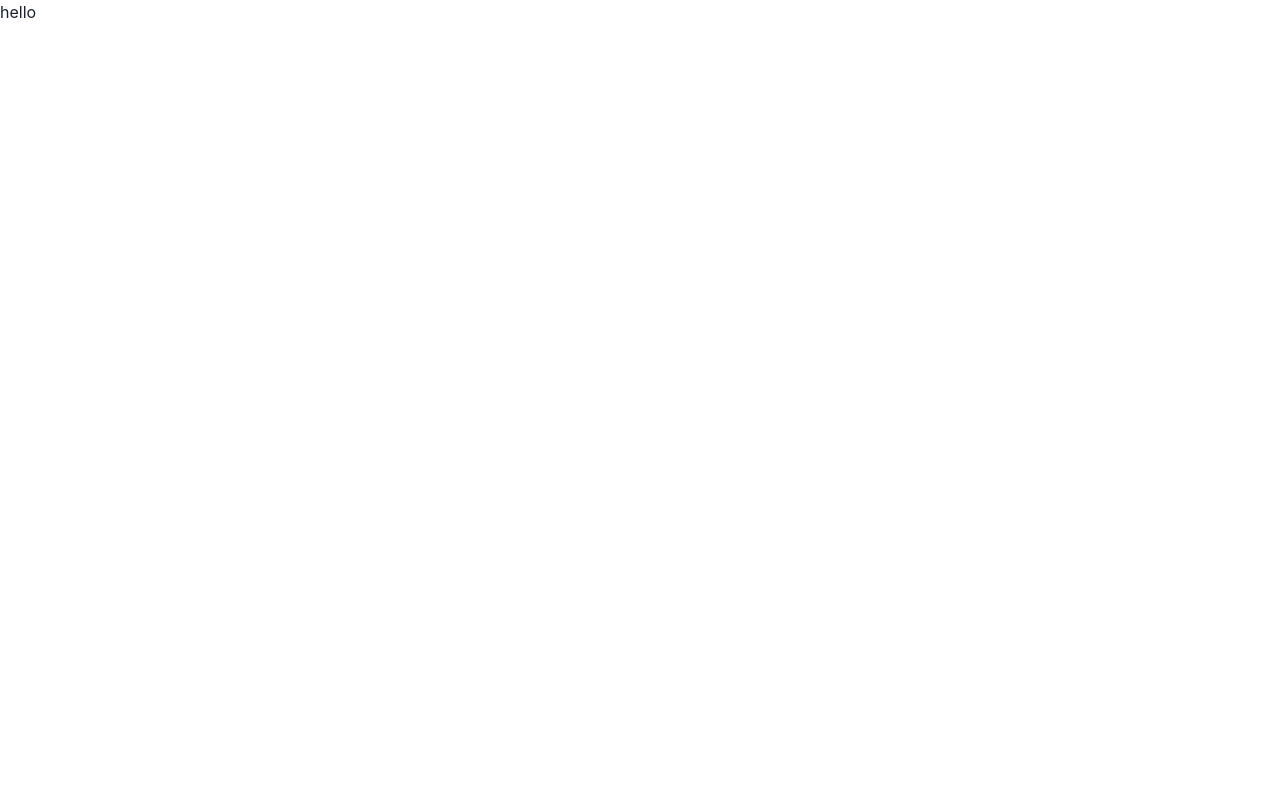
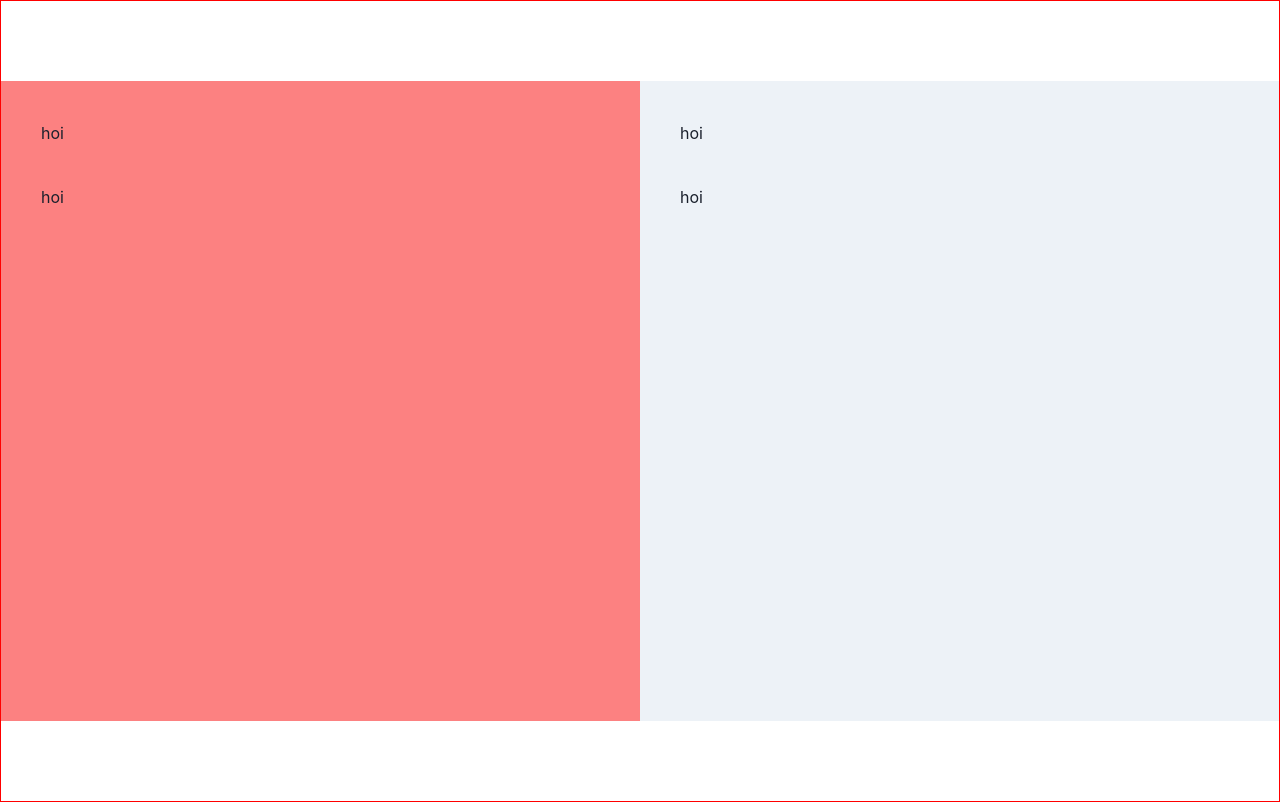
Before and after one commit to EdwinSch/chakraUI-sandbox, a React (Vite) app: page / in a window 1280 px wide. Built offline with nearby package versions, Linux system fonts and the light colour scheme.

Commit message:
add: main container setup

```diff
--- a/src/App.css
+++ b/src/App.css
@@ -3,3 +3,6 @@
   margin: 0;
   box-sizing: border-box;
 }
+.inspect {
+  border: solid red 1px;
+}
--- a/src/App.jsx
+++ b/src/App.jsx
@@ -1,10 +1,34 @@
 import "./App.css";
+import { Container, Flex, VStack, Text } from "@chakra-ui/react";
 
 function App() {
   return (
-    <>
-      <h2>hello</h2>
-    </>
+    <Container maxW="container.xl" padding={0} className="inspect">
+      <Flex h="100vh" py={20}>
+        <VStack
+          w="full"
+          h="full"
+          alignItems="flex-start"
+          p={10}
+          spacing={10}
+          background={"red.300"}
+        >
+          <Text>hoi</Text>
+          <Text>hoi</Text>
+        </VStack>
+        <VStack
+          w="full"
+          h="full"
+          alignItems="flex-start"
+          p={10}
+          spacing={10}
+          background="gray.100"
+        >
+          <Text>hoi</Text>
+          <Text>hoi</Text>
+        </VStack>
+      </Flex>
+    </Container>
   );
 }
 
```
